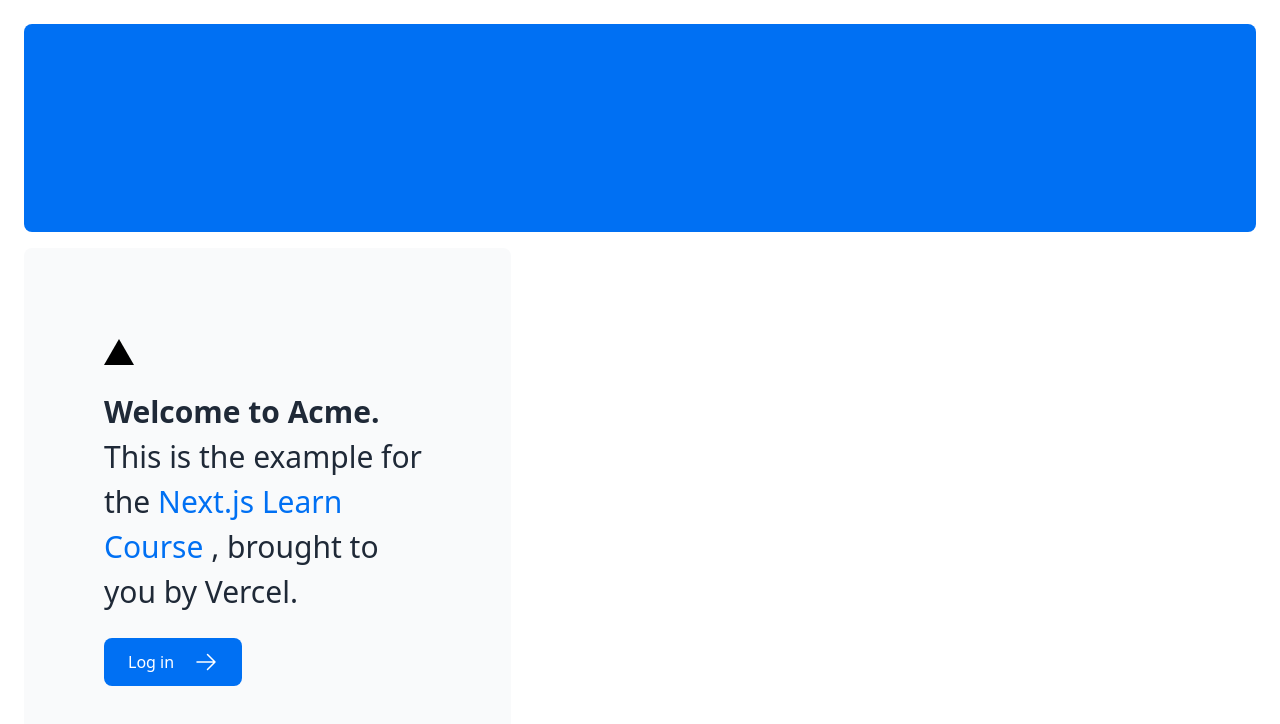
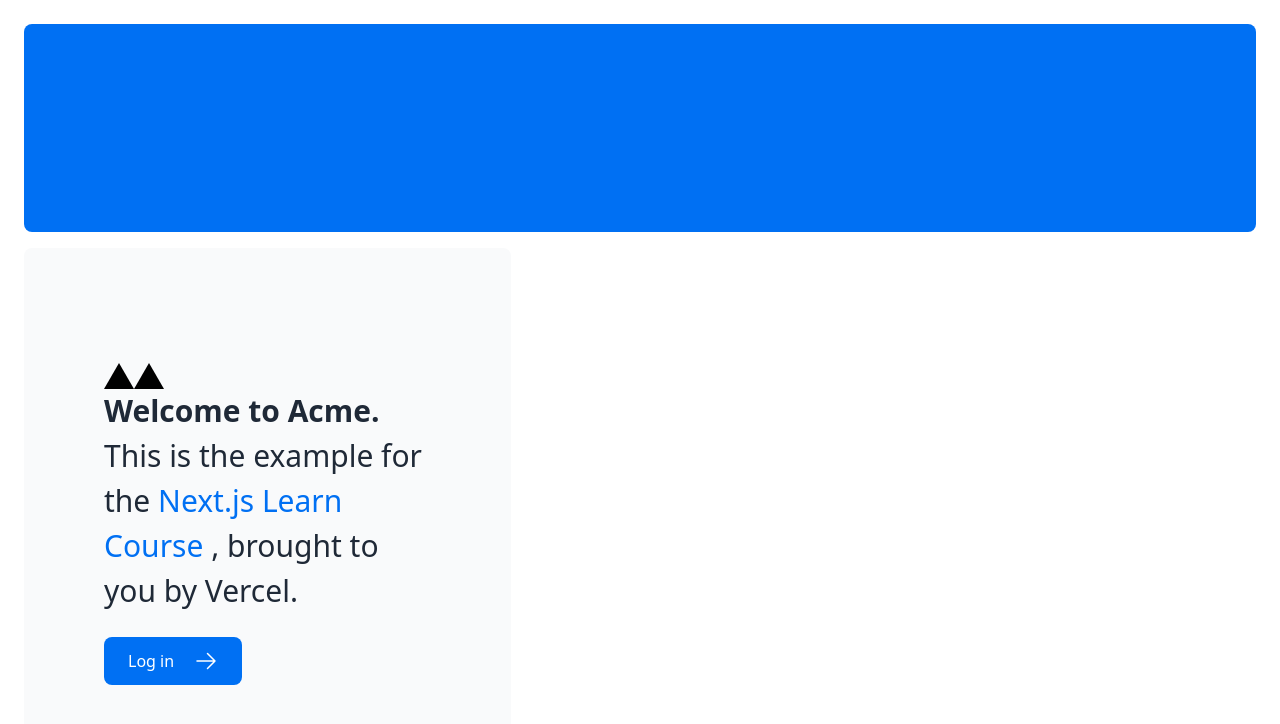
Before and after one commit to jpin730/nextjs-dashboard, a Next.js app: page / in a window 1280 px wide. Shown: the top 724 px of the page. Built offline with nearby package versions, Linux system fonts and the light colour scheme.

Commit message:
feat: :lipstick: add styles with css modules

```diff
--- a/app/page.tsx
+++ b/app/page.tsx
@@ -1,3 +1,4 @@
+import styles from '@/app/ui/home.module.css'
 import { ArrowRightIcon } from '@heroicons/react/24/outline'
 import Link from 'next/link'
 
@@ -9,7 +10,10 @@ export default function Page() {
       </div>
       <div className="mt-4 flex grow flex-col gap-4 md:flex-row">
         <div className="flex flex-col justify-center gap-6 rounded-lg bg-gray-50 px-6 py-10 md:w-2/5 md:px-20">
-          <div className="relative h-0 w-0 border-b-[26px] border-l-[15px] border-r-[15px] border-b-black border-l-transparent border-r-transparent" />
+          <div>
+            <span className="relative h-0 w-0 border-b-[26px] border-l-[15px] border-r-[15px] border-b-black border-l-transparent border-r-transparent" />
+            <span className={styles.shape} />
+          </div>
           <p className={`text-xl text-gray-800 md:text-3xl md:leading-normal`}>
             <strong>Welcome to Acme.</strong> This is the example for the{' '}
             <a href="https://nextjs.org/learn/" className="text-blue-500">
--- /dev/null
+++ b/app/ui/home.module.css
@@ -0,0 +1,7 @@
+.shape {
+  height: 0;
+  width: 0;
+  border-bottom: 26px solid black;
+  border-left: 15px solid transparent;
+  border-right: 15px solid transparent;
+}
```
